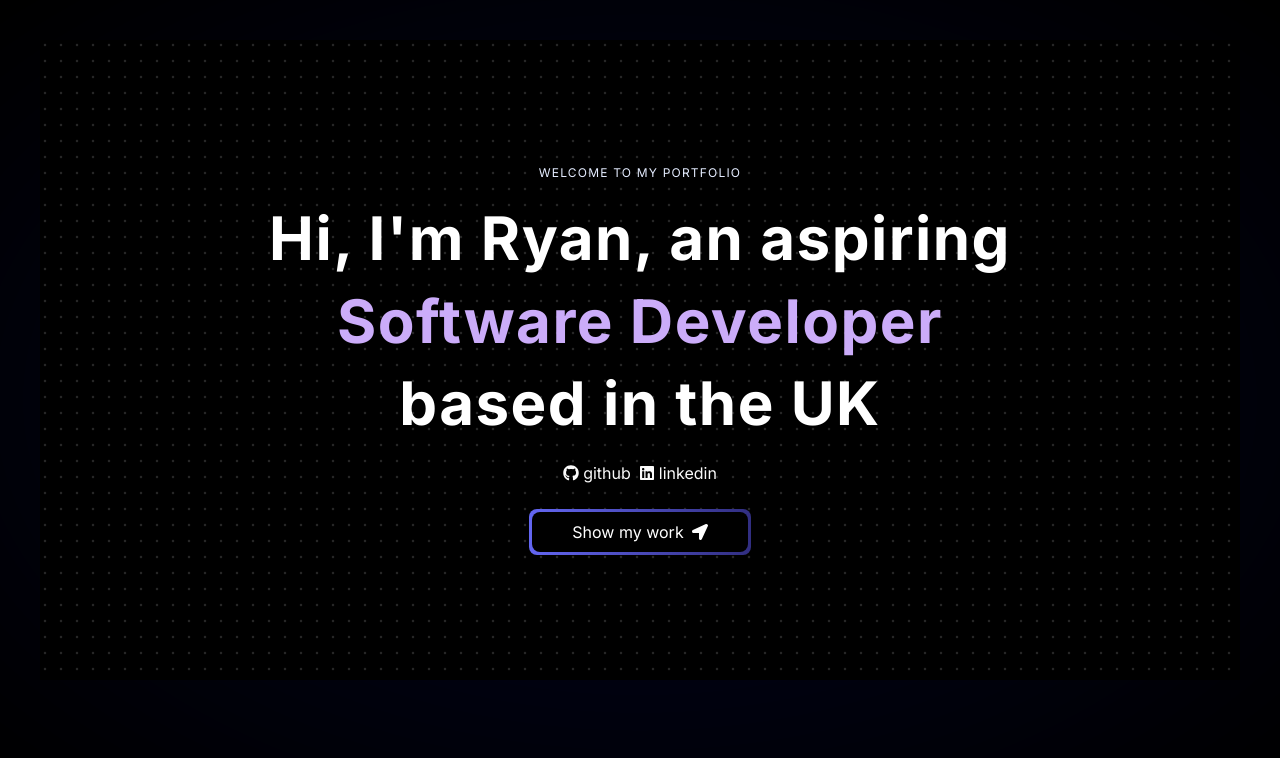
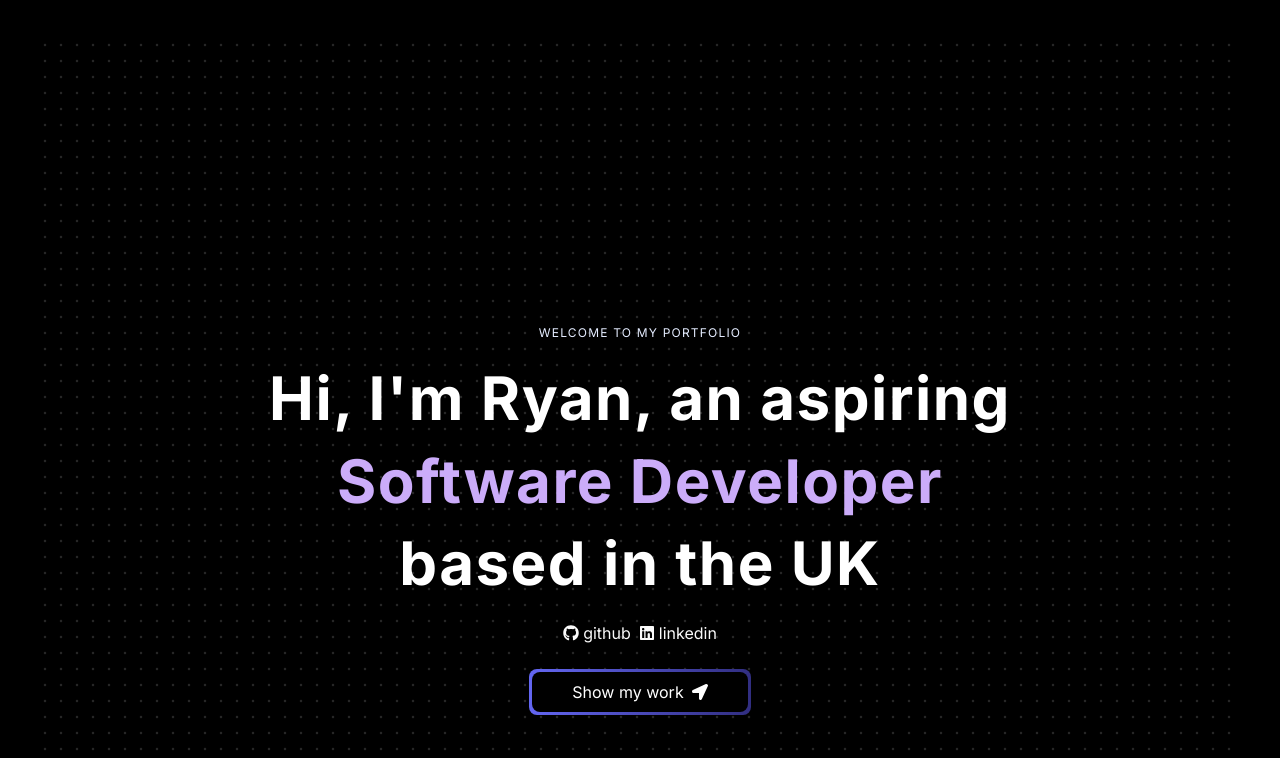
Before and after one commit to RThom6/rthom6.github.io, a Next.js app: page / in a window 1280 px wide. Shown: the top 758 px of the page. Built offline with nearby package versions, Linux system fonts and the light colour scheme.

Commit message:
Testing height

```diff
--- a/app/page.tsx
+++ b/app/page.tsx
@@ -6,7 +6,7 @@ import { FaHome } from "react-icons/fa";
 
 export default function Home() {
   return (
-    <main className="bg-black-100 flex justify-center items-center flex-col overflow-hidden mx-auto sm:px-10 px-5">
+    <main className="bg-black-200 flex justify-center items-center flex-col overflow-hidden mx-auto sm:px-10 px-5">
       <div className="max-w-7xl w-full">
         <FloatingNav navItems={[
           {name: 'Home', link:'/', icon: <FaHome/>}
--- a/components/hero.tsx
+++ b/components/hero.tsx
@@ -9,7 +9,7 @@ const Hero = () => {
   return (
     <div className="pb-20 pt-10">
 
-        <div className="h-screen w-full dark:bg-black-100 bg-white  dark:bg-grid-white/[0.0] bg-grid-black-100/[0.2] flex items-center justify-center absolute top-0 left-0">
+        <div className="h-screen w-full dark:bg-black bg-white  dark:bg-grid-white/[0.0] bg-grid-black-100/[0.2] flex items-center justify-center absolute top-0 left-0">
         <div className="absolute pointer-events-none inset-0 flex items-center justify-center dark:bg-black bg-white [mask-image:radial-gradient(ellipse_at_center,transparent_20%,black)]" />
         </div>
         <HeroHighlight>
--- a/components/ui/hero-highlight.tsx
+++ b/components/ui/hero-highlight.tsx
@@ -29,7 +29,7 @@ export const HeroHighlight = ({
   return (
     <div
       className={cn(
-        "relative h-[40rem] flex items-center bg-white dark:bg-black justify-center w-full group",
+        "relative h-[60rem] flex items-center bg-white dark:bg-black justify-center w-full group",
         containerClassName
       )}
       onMouseMove={handleMouseMove}
```
